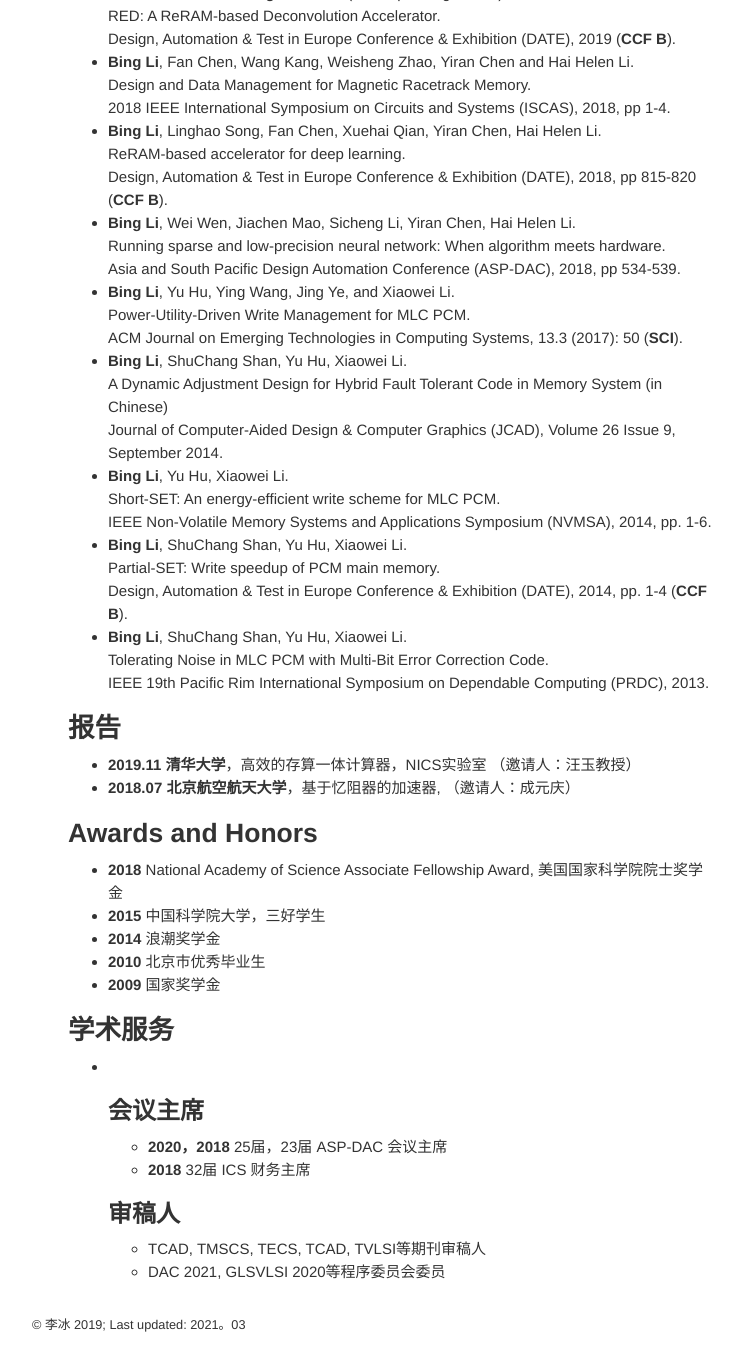
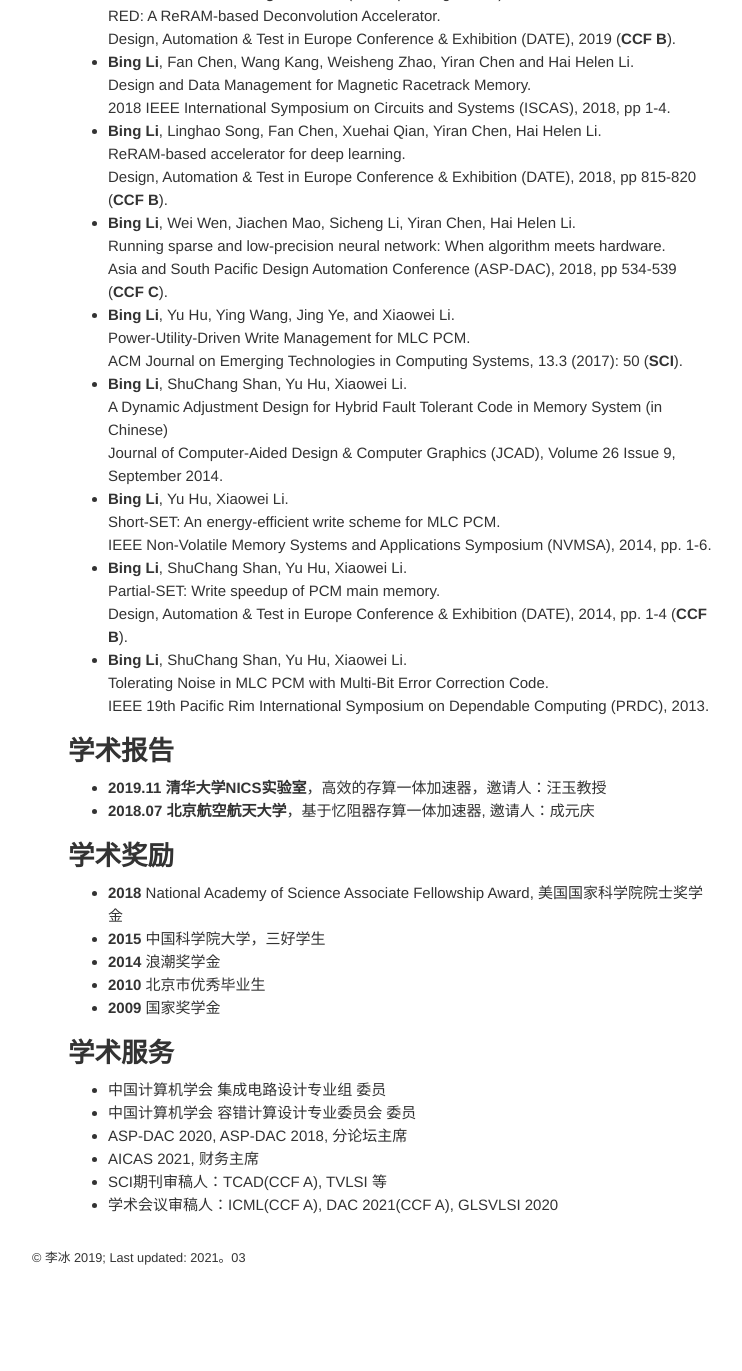
Before and after one commit to libingict/libingict.github.io, a Jekyll site: the page built from cv/index_cn.html, in a window 1280 px wide and 1400 px high, scrolled down 870 px. Shown: the top 1371 px of the window, without its empty margins (248-990 px from the left). Built offline with Jekyll 4.4.1, drawn with Linux system fonts in a browser that asks for light colours; nearby versions of some CDN libraries; library files that are not in the unit come from our copies; a script that is not in the unit is left out; after the commit the page ends 2209 px from its top, so only the background shows below that.

Commit message:
Update index_cn.html

```diff
--- a/cv/index_cn.html
+++ b/cv/index_cn.html
@@ -79,7 +79,7 @@
 				<li>
 					<b>Bing Li</b>, Wei Wen, Jiachen Mao, Sicheng Li, Yiran Chen, Hai Helen Li. <br/>
 					Running sparse and low-precision neural network: When algorithm meets hardware. </br>
-					Asia and South Pacific Design Automation Conference (ASP-DAC), 2018, pp 534-539.
+					Asia and South Pacific Design Automation Conference (ASP-DAC), 2018, pp 534-539 (<b>CCF C</b>).
 				</li>
 				<li>
 					<b>Bing Li</b>, Yu Hu, Ying Wang, Jing Ye, and Xiaowei Li. <br/>
@@ -107,14 +107,14 @@
 					IEEE 19th Pacific Rim International Symposium on Dependable Computing (PRDC), 2013.
 				</li>
 			</ul>
-			<h2>报告</h2>
+			<h2>学术报告</h2>
 			<ul>
 				<li>
-					<b>2019.11</b> <b>清华大学</b>，高效的存算一体计算器，NICS实验室 （邀请人：汪玉教授）
+					<b>2019.11</b> <b>清华大学NICS实验室</b>，高效的存算一体加速器，邀请人：汪玉教授
 				</li>
 
 				<li>
-					<b>2018.07</b> <b>北京航空航天大学</b>，基于忆阻器的加速器, （邀请人：成元庆）
+					<b>2018.07</b> <b>北京航空航天大学</b>，基于忆阻器存算一体加速器, 邀请人：成元庆
 				</li>
 
 			</ul>
@@ -129,7 +129,7 @@
 				<li>Memory access method, device, and system (US Patent 9,772,891)</li>
 			</ul>
 	-->
-			<h2>Awards and Honors</h2>
+			<h2>学术奖励</h2>
 			<ul>
 			<li><b>2018</b> National Academy of Science Associate Fellowship Award, 美国国家科学院院士奖学金 </li>
 		<li><b>2015</b> 中国科学院大学，三好学生</li>
@@ -139,20 +139,15 @@
 </ul>
 	<h2>学术服务</h2>
 	<ul>
+	<li> 中国计算机学会 集成电路设计专业组 委员 </li>
+
+	<li> 中国计算机学会 容错计算设计专业委员会 委员 </li>
 	<li>
-
-	</li>
-	<h3>会议主席</h3>
-	<ul>
-	<li>
-		<b>2020，2018</b> 25届，23届 ASP-DAC 会议主席
+	ASP-DAC 2020, ASP-DAC 2018, 分论坛主席
 	</li>
 	<li>
-		<b>2018</b> 32届 ICS 财务主席
-	</li>
-	</ul>
-	<h3>审稿人</h3>
-	<ul><li>TCAD, TMSCS, TECS, TCAD, TVLSI等期刊审稿人</li>
-		<li>DAC 2021, GLSVLSI 2020等程序委员会委员</li>
+	AICAS 2021, 财务主席</li>
+	<li>SCI期刊审稿人：TCAD(CCF A), TVLSI 等</li>
+	<li>学术会议审稿人：ICML(CCF A), DAC 2021(CCF A), GLSVLSI 2020</li>
 	</ul>
 </div>
```
